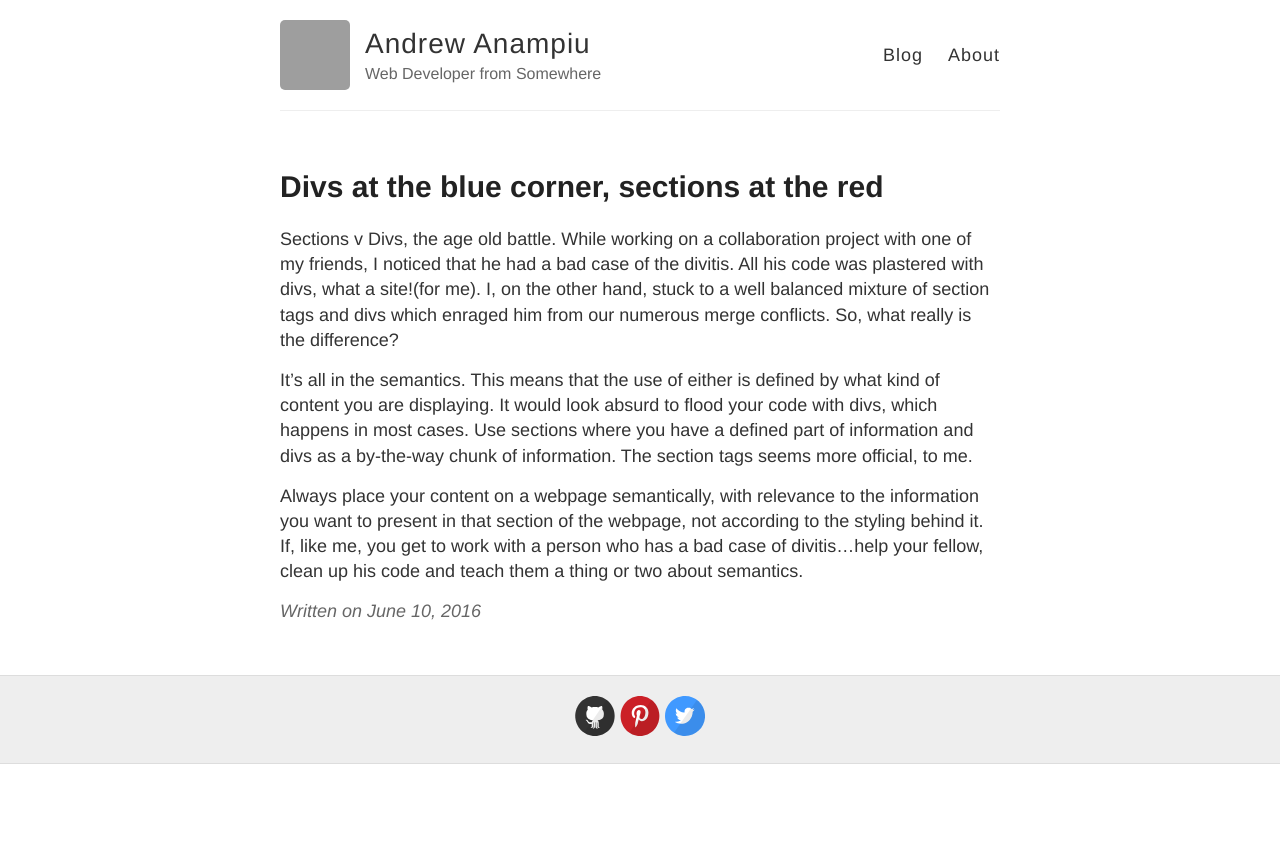
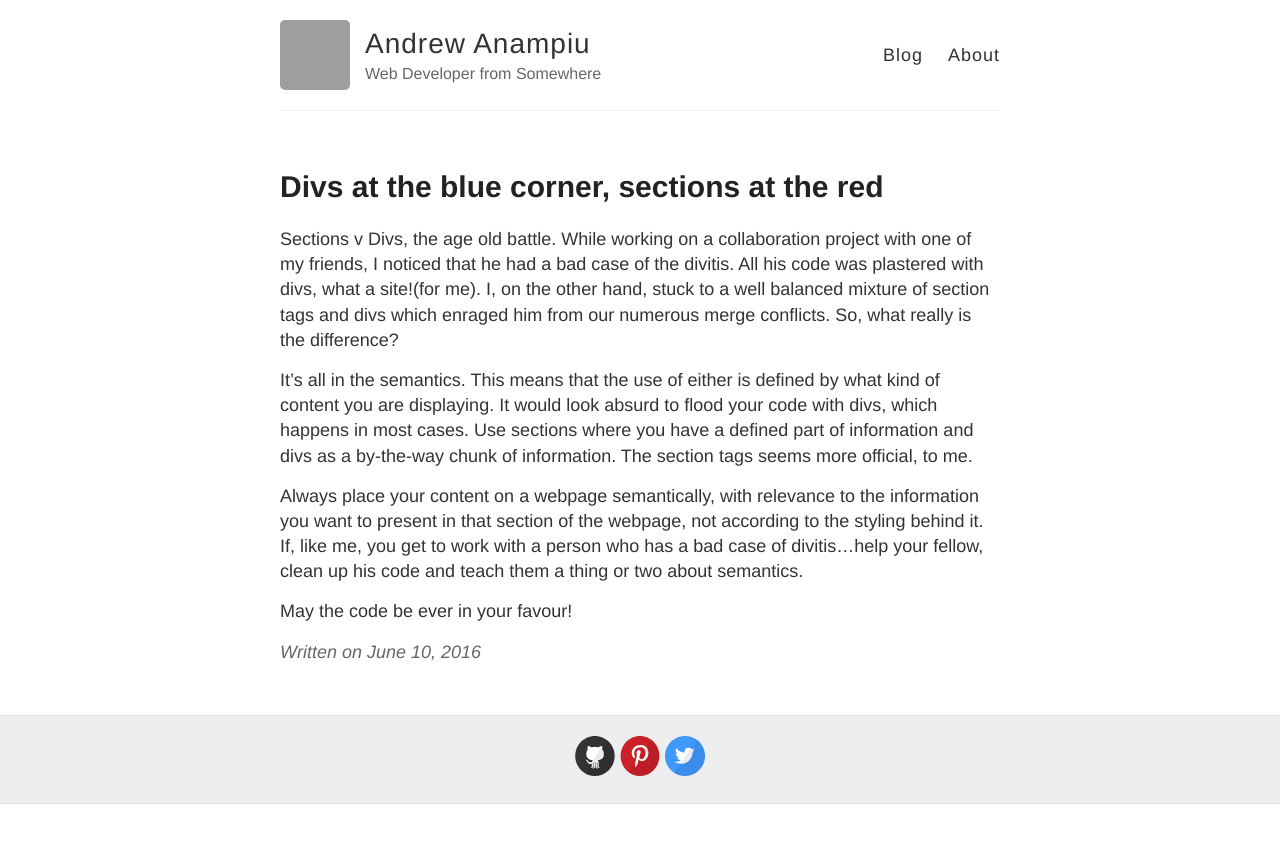
Before and after one commit to kelvinkipsang/blog, a Jekyll site: the page built from _posts/2016-6-10-divs.md, in a window 1280 px wide. Shown: the top 843 px of the page. Built offline with Jekyll 4.4.1, drawn with Linux system fonts in a browser that asks for light colours; grey boxes are pictures that could not be loaded.

Commit message:
closing tag

```diff
--- a/_posts/2016-6-10-divs.md
+++ b/_posts/2016-6-10-divs.md
@@ -8,3 +8,5 @@ Sections v Divs, the age old battle. While working on a collaboration project wi
 It's all in the semantics. This means that the use of either is defined by what kind of content you are displaying. It would look absurd to flood your code with divs, which happens in most cases. Use sections where you have a defined part of information and divs as a by-the-way chunk of information. The section tags seems more official, to me.
 
 Always place your content on a webpage semantically, with relevance to the information you want to present in that section of the webpage, not according to the styling behind it. If, like me, you get to work with a person who has a bad case of divitis...help your fellow, clean up his code and teach them a thing or two about semantics.
+
+May the code be ever in your favour!
```
